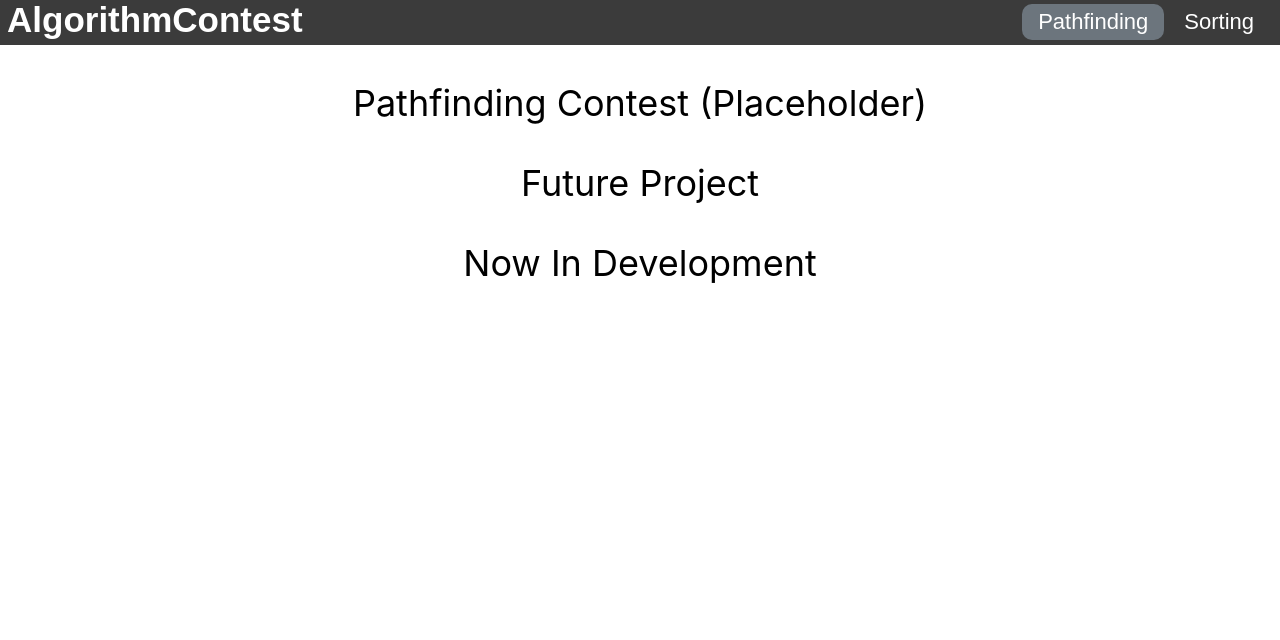
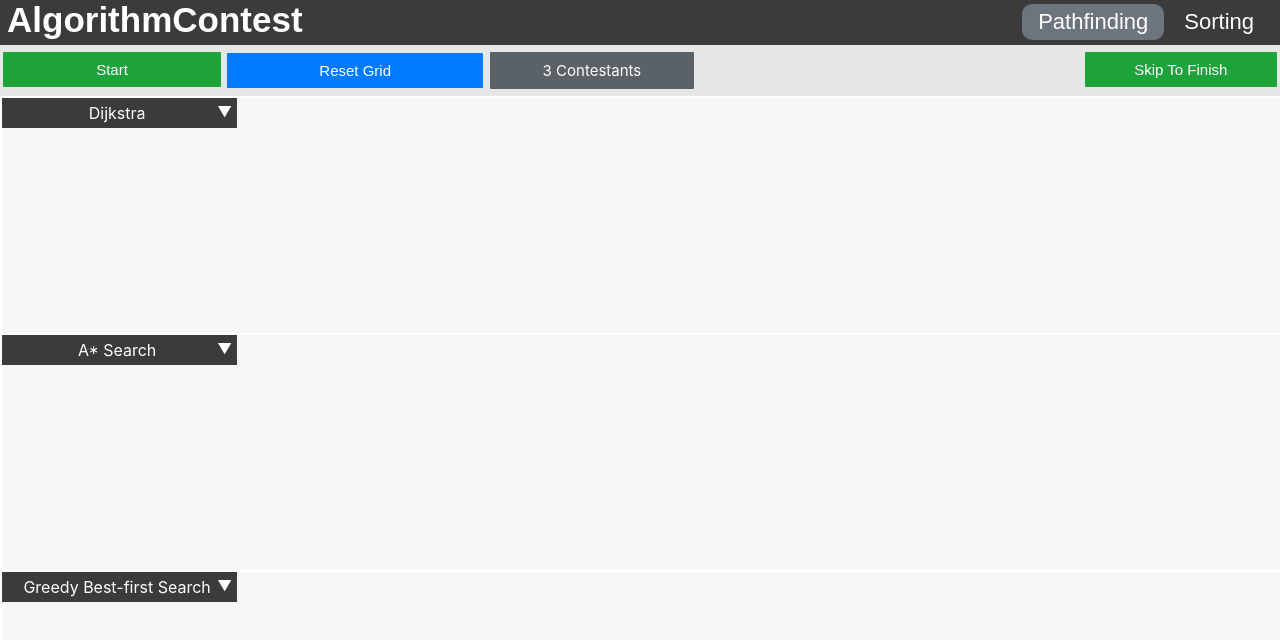
Before and after one commit to benshinnick/algorithm-contest, a React (Create React App) app: page / in a window 1280 px wide. Shown: the top 640 px of the page. Built offline with nearby package versions, Linux system fonts and the light colour scheme.

Commit message:
Pathfinding contest setup and initial pathfinding page design choices

```diff
--- a/src/AlgoContest/PathfindingContest/PathfindingContest.jsx
+++ b/src/AlgoContest/PathfindingContest/PathfindingContest.jsx
@@ -1,6 +1,9 @@
 import React from 'react';
+import PathfindingVisualizerContestant from './PathfindingVisualizerContestant';
 import './css/PathfindingContest.css';
 
+const INITIAL_NUM_OF_CONTESTANTS = 3;
+const MAX_NUM_OF_CONTESTANTS = 3;
 const ALGORITHM_TYPES = [
     'Dijkstra',
     'A* Search',
@@ -12,9 +15,10 @@ const ALGORITHM_TYPES = [
 export default class PathfindingContest extends React.Component {
     constructor(props) {
         super(props);
-
         this.state = {
-            grid: []
+            grid: [],
+            numOfContestants: INITIAL_NUM_OF_CONTESTANTS,
+            isPreContest: true
         };
     }
 
@@ -37,12 +41,46 @@ export default class PathfindingContest extends React.Component {
         }
     }
 
+    startContestButtonOnClick() {
+        console.log("Contest Starting");
+    }
+
+    resetGridButtonOnClick() {
+        console.log("Grid Reseting");
+    }
+
+    skipToFinishButtonOnClick() {
+        console.log("Contest Being Skipped");
+    }
+
     render() {
+        const ContestantNumbers = [];
+        for(let i = 0; i < MAX_NUM_OF_CONTESTANTS; ++i) {
+            ContestantNumbers.push(i+1);
+        }
+
         return (
-            <div id='pathfinding-contest'>
-                <p className="placeholder-text">Pathfinding Contest (Placeholder)</p>
-                <p className="placeholder-text">Future Project</p>
-                <p className="placeholder-text">Now In Development</p>
+            <div className='pathfinding-contest'>
+                <div id="pathfinding-contest-header">
+                    <button id="path-start-contest-button" onClick={() => this.startContestButtonOnClick()}>Start</button>
+                    <button id="reset-grid-button" onClick={() => this.resetGridButtonOnClick()}>Reset Grid</button>
+                    <div id="path-num-of-contestants-label">
+                        {this.state.numOfContestants} Contestants
+                    </div>
+                    <button id="path-skip-to-finish-button" onClick={() => this.skipToFinishButtonOnClick()}>Skip To Finish</button>
+                </div>
+                <div className='pathfinding-visualizers'>
+                    {ContestantNumbers.map(contestantNum => (
+                        <PathfindingVisualizerContestant
+                            key={contestantNum}
+                            ref={this.setRef}
+                            array={this.state.array}
+                            algorithmType={ALGORITHM_TYPES[(contestantNum - 1) % ALGORITHM_TYPES.length]}
+                            algorithmTypes={ALGORITHM_TYPES}
+                            contestantNumber={contestantNum}
+                        />
+                    ))}
+                </div>
             </div>
         );
     }
--- a/src/AlgoContest/PathfindingContest/PathfindingVisualizerContestant.jsx
+++ b/src/AlgoContest/PathfindingContest/PathfindingVisualizerContestant.jsx
@@ -1,15 +1,5 @@
 import React from 'react';
 import './css/PathfindingVisualizerContestant.css';
-
-// main color of the array bars: dark blue
-const PRIMARY_COLOR = '#292cff';
-// color of array bars that are being compared or swapped
-const SECONDARY_COLOR = 'red';
-// color of all the array bars once sorting has finished
-const FINISHED_PATHFINDING_COLOR = '#007bff';
-
-const DEFAULT_BACKGROUND_COLOR = '#f7f7f7'; // light grey
-const FINISHED_PATHFINDING_BACKGROUND_COLOR = '#edfff2'; // light green
 
 export default class PathfindingVisualizerContestant extends React.Component {
 
@@ -18,7 +8,10 @@ export default class PathfindingVisualizerContestant extends React.Component {
     constructor(props) {
         super(props);
         this.state = {
-            grid: []
+            grid: [],
+            algorithmType: this.props.algorithmType,
+            allAlgorithmTypes: this.props.algorithmTypes,
+            contestantNumber: this.props.contestantNumber
         };
     }
 
@@ -29,36 +22,45 @@ export default class PathfindingVisualizerContestant extends React.Component {
         return null;
     }
 
+    updateAlgorithmType(algorithmType) {
+        this.setState({...this.state, algorithmType: algorithmType});
+    }
+
+    algorithmDropDownButtonOnClick(algorithmType) {
+        this.updateAlgorithmType(algorithmType);
+    }
+
     render() {
         return (
-            <div>Pathfinding Visualizer</div>
-            // <div className='sort-visualizer' id={`sort-visualizer-${this.state.contestantNumber}`}>
-            //     <div className="dropdown">
-            //         <div id='algorithm-dropdown-label'>{this.state.algorithmType}<div className='dropdown-arrow'>▼</div></div>
-            //         <div className="dropdown-content">
-            //             {this.state.allAlgorithmTypes.map((algorithmType) => (
-            //             (algorithmType !== this.state.algorithmType) ?
-            //                 <button
-            //                     key={algorithmType}
-            //                     className='algorithm-dropdown-button'
-            //                     onClick={() => this.algorithmDropDownButtonOnClick(algorithmType)}
-            //                 >{algorithmType}</button>
-            //                 : null
-            //             ))}
-            //         </div>
-            //     </div>
-            //         <div className='array-container' id={`array-container-${this.state.contestantNumber}`}>
-            //             {this.state.array.map((value, index) => (
-            //             <div className={`array-bar-${this.state.contestantNumber}`}
-            //                 key={`${index}-${this.contestantNumber}`}
-            //                 style={{
-            //                     backgroundColor: PRIMARY_COLOR,
-            //                     height: `${value}px`,
-            //                 }}></div>
-            //             ))}
-            //         </div>
-            //         <button id='remove-button' className='remove' onClick={() => this.props.removeMe(this.state.contestantNumber)}>-</button>
-            // </div>
+            <div>
+            <div className='pathfinding-visualizer-contestant' id={`pathfinding-visualizer-${this.state.contestantNumber}`}>
+                <div className="path-dropdown">
+                    <div id='path-algorithm-dropdown-label'>{this.state.algorithmType}<div className='dropdown-arrow'>▼</div></div>
+                    <div className="path-dropdown-content">
+                        {this.state.allAlgorithmTypes.map((algorithmType) => (
+                        (algorithmType !== this.state.algorithmType) ?
+                            <button
+                                key={algorithmType}
+                                className='path-algorithm-dropdown-button'
+                                onClick={() => this.algorithmDropDownButtonOnClick(algorithmType)}
+                            >{algorithmType}</button>
+                            : null
+                        ))}
+                    </div>
+                </div>
+                    <div className='grid-container' id={`grid-container-${this.state.contestantNumber}`}>
+                        {/* {this.state.array.map((value, index) => (
+                        <div className={`array-bar-${this.state.contestantNumber}`}
+                            key={`${index}-${this.contestantNumber}`}
+                            style={{
+                                backgroundColor: PRIMARY_COLOR,
+                                height: `${value}px`,
+                            }}></div>
+                        ))} */}
+                    </div>
+                    {/* <button id='remove-button' className='remove' onClick={() => this.props.removeMe(this.state.contestantNumber)}>-</button> */}
+                </div>
+            </div>
         );
     }
 }
--- a/src/AlgoContest/PathfindingContest/css/PathfindingContest.css
+++ b/src/AlgoContest/PathfindingContest/css/PathfindingContest.css
@@ -1,4 +1,114 @@
-.placeholder-text {
+#pathfinding-contest-header {
+    background-color: #e6e6e6;
+    margin-top: 0px;
+    margin-bottom: 0px;
+    margin-left: 0px;
+    margin-right: 0px;
+    z-index: 1;
+    padding-top :5px;
+    padding-bottom: 5px;
+}
+
+#path-start-contest-button {
+    background-color: #1ea33b;
+    border: none;
+    color: white;
+    float: left;
+    width: 170px;
+    width: 17%;
+    padding-top: 9px;
+    padding-bottom: 9px;
     text-align: center;
-    font-size:  36px;
+    text-decoration: none;
+    font-size: 15px;
+    transition-duration: 0.2s;
+    border-radius: 1px;
+    margin-right: 0.25%;
+    margin-top: 2px;
+    margin-left: 0.25%;
+    margin-bottom: 2px;
 }
+
+#path-start-contest-button:hover {
+    background-color: #118c2b;
+}
+
+#path-start-contest-button:disabled,
+#path-start-contest-button[disabled] {
+    background-color: #0e7424;
+}
+
+#path-num-of-contestants-label {
+    display: inline-block;
+    background-color: #5a6268;
+    border: none;
+    color: white;
+    width: 16%;
+    margin-left: 0.25%;
+    margin-right: 0.25%;
+    padding-top: 9px;
+    padding-bottom: 9px;
+    text-align: center;
+    text-decoration: none;
+    font-size: 15px;
+    transition-duration: 0.2s;
+    border-radius: 1px;
+    margin-top: 2px;
+    margin-bottom: 2px;
+}
+
+#path-skip-to-finish-button {
+    background-color: #1ea33b;
+    float: right;
+    border: none;
+    color: white;
+    width: 15%;
+    margin-left: 0.25%;
+    padding-top: 9px;
+    padding-bottom: 9px;
+    text-align: center;
+    text-decoration: none;
+    font-size: 15px;
+    transition-duration: 0.2s;
+    border-radius: 1px;
+    margin-right: 0.25%;
+    margin-top: 2px;
+    margin-bottom: 2px;
+}
+
+#path-skip-to-finish-button:hover {
+    background-color: #118c2b;
+}
+
+#path-skip-to-finish-button:disabled,
+#path-skip-to-finish-button[disabled] {
+    background-color: #0e7424;
+}
+
+#reset-grid-button {
+    background-color: #007bff;
+    display: inline-block;
+    border: none;
+    color: white;
+    width: 20%;
+    margin-left: 0.25%;
+    margin-right: 0.25%;
+    padding-top: 9px;
+    padding-bottom: 9px;
+    text-align: center;
+    text-decoration: none;
+    font-size: 15px;
+    transition-duration: 0.2s;
+    border-radius: 1px;
+    margin-top: 2px;
+    margin-bottom: 2px;
+}
+
+#reset-grid-button:hover {
+    background-color: #0069d9;
+}
+
+#reset-grid-button:disabled,
+#reset-grid-button[disabled] {
+    background-color: #00458f;
+}
--- a/src/AlgoContest/PathfindingContest/css/PathfindingVisualizerContestant.css
+++ b/src/AlgoContest/PathfindingContest/css/PathfindingVisualizerContestant.css
@@ -0,0 +1,99 @@
+.pathfinding-visualizer-contestant {
+    white-space: nowrap;
+    background-color: #f7f7f7;;
+    border-style: solid hidden hidden hidden;
+    border-width: 2px;
+    border-color: white;
+    height: 235px;
+    margin-left: 2px;
+}
+
+/* Algorithm Dropdown Styling */
+
+#path-algorithm-dropdown-label {
+    display: inline-block;
+    transition-duration: 0.3s;
+    background-color: #3b3b3b;
+    text-align: center;
+    color: white;
+    border-right: solid #f7f7f7 1px;
+    border-bottom: solid #f7f7f7 1px;
+    width: 215px;
+    font-size: 16px;
+    padding-left: 15px;
+    padding-top: 5px;
+    padding-right: 5px;
+    padding-bottom: 5px;
+    margin-left: 0px;
+    margin-top: 0px;
+    margin-right: 0px;
+    margin-bottom: 0px;
+}
+
+.dropdown-arrow {
+    float: right;
+    font-size: 11pt;
+    font-size: 9;
+    transition-duration: 0.3s;
+    background-color: transparent;
+    text-align: center;
+    color: white;
+    padding: 0;
+    margin-left: 0px;
+    margin-top: 0px;
+    margin-right: 0px;
+    margin-bottom: 0px;
+}
+
+#path-algorithm-dropdown-label:hover {
+    background-color: rgb(36, 36, 36);
+}
+
+.path-dropdown {
+    position: relative;
+    display: inline-block;
+}
+
+.path-dropdown-content {
+    display: none;
+    position: absolute;
+    background-color: #f1f1f1;
+    width: 236px;
+    margin: 0px;
+    z-index: 1;
+}
+
+.path-dropdown-content button {
+    color: black;
+    background-color: #f8f9fa;
+    text-align: center;
+    border: none;
+    width: 236px;
+    font-size: 16px;
+    padding-left: 15px;
+    padding-top: 5px;
+    padding-right: 15px;
+    padding-bottom: 5px;
+    margin-left: 0px;
+    margin-top: 0px;
+    margin-right: 0px;
+    margin-bottom: 0px;
+    text-decoration: none;
+    display: block;
+}
+
+
+.path-algorithm-dropdown-button:disabled,
+.path-algorithm-dropdown-button[disabled] {
+    display:none;
+}
+
+.path-dropdown-content button:hover {
+    background-color: #e2e6ea;
+}
+
+.path-dropdown:hover .path-dropdown-content {
+    display: block;
+}
+
+  /* Algorithm Dropdown Styling */
--- a/src/AlgoContest/SortContest/SortContest.jsx
+++ b/src/AlgoContest/SortContest/SortContest.jsx
@@ -59,16 +59,16 @@ export default class SortContest extends React.Component {
             this.enableRemoveContestantButtons();
         });
         if(newNumOfContestants === MAX_NUM_OF_CONTESTANTS) {
-            document.getElementById('add-contestant-button').disabled = true;
-            document.getElementById('add-contestant-button').innerText = 'MAX';
+            document.getElementById('sort-add-contestant-button').disabled = true;
+            document.getElementById('sort-add-contestant-button').innerText = 'MAX';
         }
         else {
-            document.getElementById('add-contestant-button').disabled = false;
+            document.getElementById('sort-add-contestant-button').disabled = false;
             if(window.innerWidth <= 1195) {
-                document.getElementById('add-contestant-button').innerText = 'Add';
+                document.getElementById('sort-add-contestant-button').innerText = 'Add';
             }
             else {
-                document.getElementById('add-contestant-button').innerText = 'Add Contestant';
+                document.getElementById('sort-add-contestant-button').innerText = 'Add Contestant';
             }
         }
     }
@@ -94,12 +94,12 @@ export default class SortContest extends React.Component {
             this.disableRemoveContestantButtons();
         }
         //renable the remove contestant since we know we do not have the maximum number of contestants
-        document.getElementById('add-contestant-button').disabled = false;
+        document.getElementById('sort-add-contestant-button').disabled = false;
         if(window.innerWidth <= 1195) {
-            document.getElementById('add-contestant-button').innerText = 'Add';
+            document.getElementById('sort-add-contestant-button').innerText = 'Add';
         }
         else {
-            document.getElementById('add-contestant-button').innerText = 'Add Contestant';
+            document.getElementById('sort-add-contestant-button').innerText = 'Add Contestant';
         }
 
     }
@@ -195,12 +195,12 @@ export default class SortContest extends React.Component {
         let numOfCountdownSeconds = COUNTDOWN_DURATION_MS / 1000;
         for(let i = 0; i < numOfCountdownSeconds; ++i) {
             setTimeout(() => {
-                document.getElementById("start-contest-button").innerHTML = `${numOfCountdownSeconds - i}`;
+                document.getElementById("sort-start-contest-button").innerHTML = `${numOfCountdownSeconds - i}`;
             }, i * 1000);
         }
 
         setTimeout(() => {
-            document.getElementById("start-contest-button").innerHTML = 'GO!';
+            document.getElementById("sort-start-contest-button").innerHTML = 'GO!';
         }, COUNTDOWN_DURATION_MS);
     }
 
@@ -261,10 +261,10 @@ export default class SortContest extends React.Component {
     }
 
     disablePreContestButtons() {
-        document.getElementById("start-contest-button").disabled = true;
+        document.getElementById("sort-start-contest-button").disabled = true;
         document.getElementById("randomize-button").disabled = true;
         document.getElementById("nearly-sorted-button").disabled = true;
-        document.getElementById('add-contestant-button').disabled = true;
+        document.getElementById('sort-add-contestant-button').disabled = true;
 
         const algorithmDropDownButtons = document.getElementsByClassName('algorithm-dropdown-button');
         for(let i = 0; i < algorithmDropDownButtons.length; ++i) {
@@ -278,12 +278,12 @@ export default class SortContest extends React.Component {
     }
 
     enablePreContestSetupButtons() {
-        document.getElementById("start-contest-button").innerHTML = 'Start';
-        document.getElementById("start-contest-button").disabled = false;
+        document.getElementById("sort-start-contest-button").innerHTML = 'Start';
+        document.getElementById("sort-start-contest-button").disabled = false;
         document.getElementById("randomize-button").disabled = false;
         document.getElementById("nearly-sorted-button").disabled = false;
         if(this.state.numOfContestants < MAX_NUM_OF_CONTESTANTS) {
-            document.getElementById('add-contestant-button').disabled = false;
+            document.getElementById('sort-add-contestant-button').disabled = false;
         }
 
         const algorithmDropDownButtons = document.getElementsByClassName('algorithm-dropdown-button');
@@ -297,11 +297,11 @@ export default class SortContest extends React.Component {
     }
 
     disableDuringContestControlButtons() {
-        document.getElementById('skip-to-finish-button').disabled = true;
+        document.getElementById('sort-skip-to-finish-button').disabled = true;
     }
 
     enableDuringContestControlButtons() {
-        document.getElementById('skip-to-finish-button').disabled = false
+        document.getElementById('sort-skip-to-finish-button').disabled = false
     }
 
     disableRemoveContestantButtons() {
@@ -460,12 +460,12 @@ export default class SortContest extends React.Component {
         if(windowWidthSize <= 1195) {
             document.querySelector('#randomize-button').textContent = 'Randomize';
             document.querySelector('#nearly-sorted-button').textContent = 'Nearly Sorted';
-            document.querySelector('#add-contestant-button').textContent = 'Add';
+            document.querySelector('#sort-add-contestant-button').textContent = 'Add';
         }
         else {
             document.querySelector('#randomize-button').textContent = 'Generate Random Array';
             document.querySelector('#nearly-sorted-button').textContent = 'Generate Nearly Sorted Array';
-            document.querySelector('#add-contestant-button').textContent = 'Add Contestant';
+            document.querySelector('#sort-add-contestant-button').textContent = 'Add Contestant';
         }
 
         if(windowWidthSize <= 700) {
@@ -526,12 +526,12 @@ export default class SortContest extends React.Component {
                     <button id="nearly-sorted-button" onClick={() => this.genearateNearySortedArrayButtonOnClick()}>
                         Generate Nearly Sorted Array
                     </button>
-                    <button id='add-contestant-button' onClick={() => this.addContestantOnClick()}>Add Contestant</button>
-                    <div id="num-of-contestants-label">
+                    <button id='sort-add-contestant-button' onClick={() => this.addContestantOnClick()}>Add Contestant</button>
+                    <div id="sort-num-of-contestants-label">
                         {this.state.numOfContestants} Contestants
                     </div>
-                    <button id="start-contest-button" onClick={() => this.startContestButtonOnClick()}>Start</button>
-                    <button id="skip-to-finish-button" onClick={() => this.skipToFinishButtonOnClick()}>Skip To Finish</button>
+                    <button id="sort-start-contest-button" onClick={() => this.startContestButtonOnClick()}>Start</button>
+                    <button id="sort-skip-to-finish-button" onClick={() => this.skipToFinishButtonOnClick()}>Skip To Finish</button>
                 </div>
                 <div className='sort-visualizers' id='sort-visualizers'>
                     {ContestantNumbers.map(contestantNum => (
--- a/src/AlgoContest/SortContest/sortAlgorithms/Quicksort.js
+++ b/src/AlgoContest/SortContest/sortAlgorithms/Quicksort.js
@@ -18,11 +18,11 @@ function quicksort(array, lowIndex, highIndex, animations) {
 
 function quicksortPartition(array, lowIndex, highIndex, animations) {
     // Animation codes:
-    //  'p' denotes that a pivot was chosen
     //  'c' denotes a comparison between the pivot
     //  'cf' denotes that a comparison is finished
     //  's' denotes a swap between two indexes
     //  'sf' denotes a swap is finished
+    //  'p' denotes that a pivot was chosen
     //  'pf' denotes that we are finished using the last pivot
 
     // I choose a value at a valid random index to serve as our pivot value
```
Also changed, not shown: src/AlgoContest/SortContest/css/SortContest.css (+17 -17 lines).
